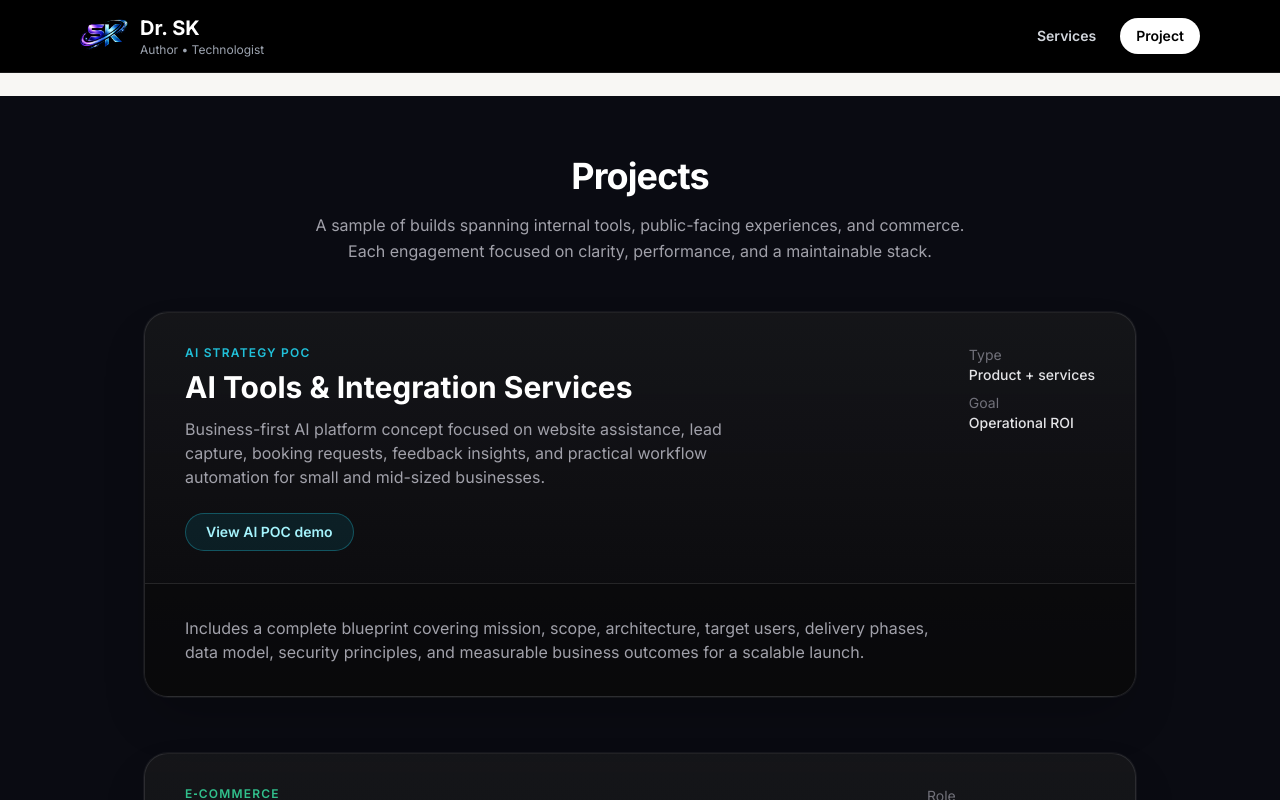
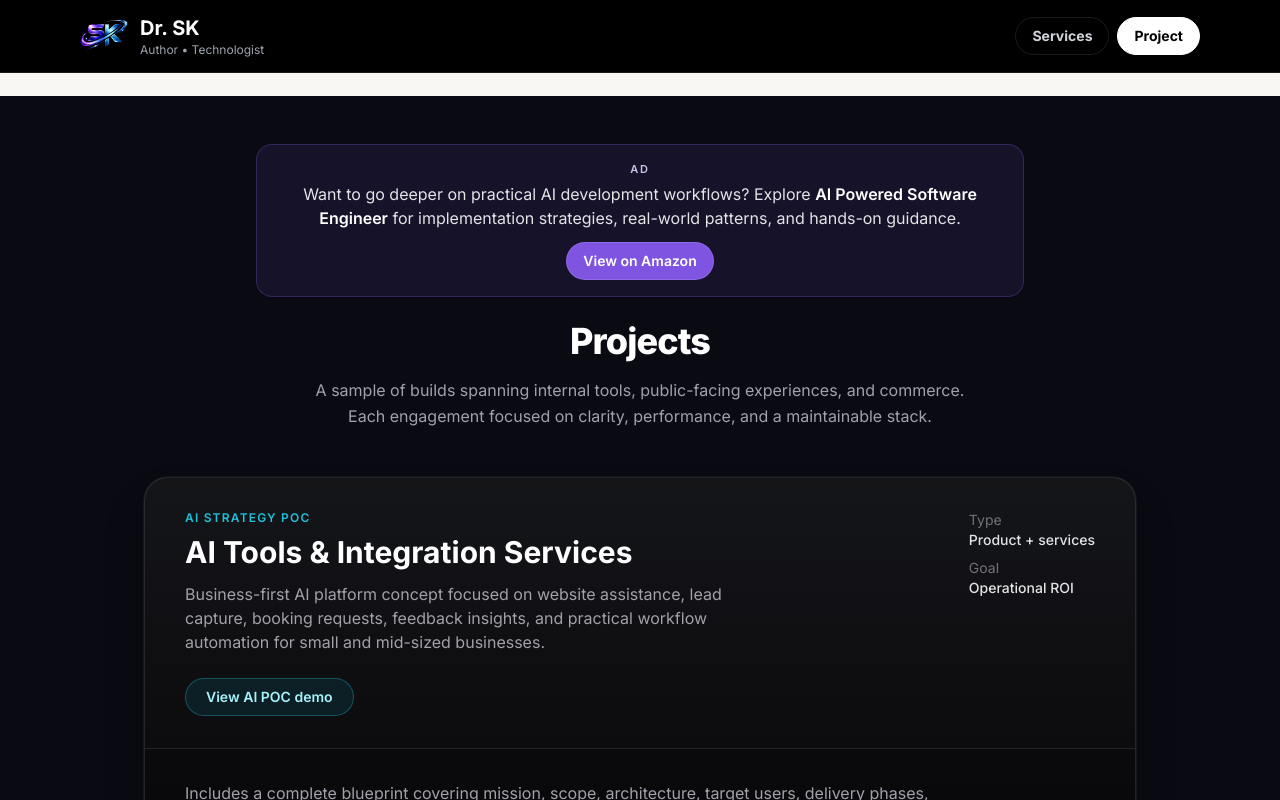
Before and after one commit to sagar1008kc/drsk, a Next.js app: page /project in a window 1280 px wide. Shown: the top 800 px of the page. Built offline with nearby package versions, Linux system fonts and the light colour scheme.

Commit message:
updated ads

```diff
--- /dev/null
+++ b/src/app/books/page.tsx
@@ -0,0 +1,5 @@
+import { redirect } from 'next/navigation';
+
+export default function BooksPage() {
+  redirect('/#books');
+}
--- a/src/app/page.tsx
+++ b/src/app/page.tsx
@@ -83,12 +83,26 @@ export default function Home() {
 
   return (
     <main className="min-h-screen bg-[#F8F7F4] text-zinc-900">
+      <section className="relative z-[900] border-b border-white/10 bg-gradient-to-b from-[#0A0B12] via-[#0c0d14] to-zinc-950">
+        <div className="mx-auto max-w-6xl px-4 py-2.5 text-center text-sm font-medium text-zinc-100 sm:text-base">
+        Struggling with stress, overthinking, or emotional ups and downs?
+        This powerful book helps you calm your mind and take control of your emotions.{' '}
+          <a
+            href="https://a.co/d/0b33CrJD"
+            target="_blank"
+            rel="noopener noreferrer"
+            className="font-semibold text-violet-300 underline underline-offset-4 transition hover:text-violet-200"
+          >
+            Read on Amazon
+          </a>
+        </div>
+      </section>
 
       {/* Hero */}
       <section className="relative overflow-hidden">
         {/* Subtle dot texture */}
         <div className="absolute inset-0 dot-pattern opacity-60 pointer-events-none" />
-        <div className="relative mx-auto max-w-6xl px-4 pt-14 pb-10">
+        <div className="relative mx-auto max-w-6xl px-4 pb-10 pt-10">
           <motion.div
             initial="hidden"
             animate="visible"
--- a/src/app/project/page.tsx
+++ b/src/app/project/page.tsx
@@ -10,9 +10,30 @@ export const metadata: Metadata = {
 
 export default function ProjectPage() {
   return (
-    <main className="min-h-screen bg-[#0A0B12] pb-20 pt-8 text-white md:pt-12">
+    <main className="min-h-screen bg-[#0A0B12] pb-20 pt-5 text-white md:pt-12">
       <div className="mx-auto max-w-5xl px-4">
-        <h1 className="mt-3 text-center text-3xl font-bold tracking-tight md:text-4xl">
+        <div className="mx-auto mb-6 max-w-3xl rounded-2xl border border-violet-500/25 bg-violet-500/10 px-4 py-4 text-center shadow-sm">
+          <p className="text-[11px] font-semibold uppercase tracking-[0.16em] text-violet-200/90">
+            Ad
+          </p>
+          <p className="mt-1 text-sm leading-relaxed text-zinc-200 md:text-base">
+            Want to go deeper on practical AI development workflows? Explore{' '}
+            <span className="font-semibold text-white">
+              AI Powered Software Engineer
+            </span>{' '}
+            for implementation strategies, real-world patterns, and hands-on
+            guidance.
+          </p>
+          <a
+            href="https://a.co/d/06z7LV25"
+            target="_blank"
+            rel="noopener noreferrer"
+            className="mt-3 inline-flex items-center rounded-full border border-violet-400/40 bg-violet-500/90 px-4 py-2 text-sm font-semibold text-white transition hover:bg-violet-400"
+          >
+            View on Amazon
+          </a>
+        </div>
+        <h1 className="mt-2 text-center text-3xl font-extrabold tracking-tight md:text-4xl">
           Projects
         </h1>
         <p className="mx-auto mt-4 max-w-2xl text-center text-base leading-relaxed text-zinc-400">
@@ -145,7 +166,20 @@ export default function ProjectPage() {
             />
           </div>
         </article>
-        <p className="mt-12 text-center text-sm text-zinc-500">
+        <div className="mx-auto mt-12 max-w-3xl rounded-2xl border border-violet-500/25 bg-violet-500/10 px-4 py-5 text-center">
+          <p className="text-sm font-medium text-zinc-200 md:text-base">
+            Want to level up AI skills or emotional balance?
+          </p>
+          <a
+            href="https://www.amazon.com/author/drsk1"
+            target="_blank"
+            rel="noopener noreferrer"
+            className="mt-3 inline-flex items-center rounded-full border border-violet-400/40 bg-violet-500/90 px-4 py-2 text-sm font-semibold text-white transition hover:bg-violet-400"
+          >
+            Read Books
+          </a>
+        </div>
+        <p className="mt-8 text-center text-sm text-zinc-500">
           Interested in something similar?{' '}
           <Link
             href="/services"
@@ -155,7 +189,7 @@ export default function ProjectPage() {
           </Link>{' '}
           or{' '}
           <Link
-            href="#contact"
+            href="/#contact"
             className="font-semibold text-violet-400 underline-offset-4 hover:text-violet-300 hover:underline"
           >
             get in touch
--- a/src/component/Navbar.tsx
+++ b/src/component/Navbar.tsx
@@ -10,7 +10,7 @@ export default function Navbar() {
 
   return (
     <header className="fixed top-0 left-0 right-0 z-[1000] border-b border-white/10 bg-black backdrop-blur-md">
-      <div className="mx-auto flex max-w-6xl items-center justify-between gap-2 px-3 py-2.5 sm:gap-4 sm:px-4 sm:py-3">
+      <div className="mx-auto flex max-w-6xl items-center justify-between gap-2 px-3 py-2 sm:gap-4 sm:px-4 sm:py-3">
         <Link
           href="/"
           className="flex min-w-0 shrink items-center gap-2 sm:gap-3"
@@ -42,10 +42,10 @@ export default function Navbar() {
         >
           <Link
             href="/services"
-            className={`whitespace-nowrap rounded-full px-2 py-1.5 text-[11px] font-semibold transition sm:px-4 sm:py-2 sm:text-sm ${
+            className={`whitespace-nowrap rounded-full border px-2.5 py-1 text-xs font-bold transition sm:px-4 sm:py-2 sm:text-sm ${
               isActive('/services')
-                ? 'bg-white text-black shadow-md'
-                : 'text-gray-300 hover:bg-white/10 hover:text-white'
+                ? 'border-white bg-white text-black shadow-md'
+                : 'border-white/10 text-gray-300 hover:border-white/20 hover:bg-white/10 hover:text-white'
             }`}
           >
             Services
@@ -53,10 +53,10 @@ export default function Navbar() {
 
           <Link
             href="/project"
-            className={`whitespace-nowrap rounded-full px-2 py-1.5 text-[11px] font-semibold transition sm:px-4 sm:py-2 sm:text-sm ${
+            className={`whitespace-nowrap rounded-full border px-2.5 py-1 text-xs font-bold transition sm:px-4 sm:py-2 sm:text-sm ${
               isActive('/project')
-                ? 'bg-white text-black shadow-md'
-                : 'text-gray-300 hover:bg-white/10 hover:text-white'
+                ? 'border-white bg-white text-black shadow-md'
+                : 'border-white/10 text-gray-300 hover:border-white/20 hover:bg-white/10 hover:text-white'
             }`}
           >
             Project
--- a/src/component/Services.tsx
+++ b/src/component/Services.tsx
@@ -187,7 +187,7 @@ export default function Services() {
   return (
     <>
       <main className="min-h-screen bg-[#0A0B12] pb-16 text-white">
-        <section id="services" className="py-10 md:py-14">
+        <section id="services" className="pb-10 pt-6 md:py-14">
           <div className="mx-auto max-w-6xl px-4">
             <motion.div
               initial="hidden"
@@ -197,7 +197,7 @@ export default function Services() {
               transition={{ duration: 0.5 }}
               className="mb-12 text-center"
             >
-              <h1 className="text-4xl font-bold tracking-tight text-white md:text-5xl">
+              <h1 className="text-4xl font-extrabold tracking-tight text-white md:text-5xl">
                 <span className="relative inline-block">
                   Services
                   <span
@@ -333,7 +333,18 @@ export default function Services() {
             </motion.section>
           </div>
         </section>
-        <p className="mt-12 text-center text-sm text-zinc-500">
+        <div className="mx-auto mt-12 max-w-3xl rounded-2xl border border-violet-500/25 bg-violet-500/10 px-4 py-5 text-center">
+          <p className="text-sm font-medium text-zinc-200 md:text-base">
+            Want to level up AI skills or emotional balance?
+          </p>
+          <Link
+            href="/books"
+            className="mt-3 inline-flex items-center rounded-full border border-violet-400/40 bg-violet-500/90 px-4 py-2 text-sm font-semibold text-white transition hover:bg-violet-400"
+          >
+            Read Books
+          </Link>
+        </div>
+        <p className="mt-8 text-center text-sm text-zinc-500">
           Interested in something similar?{' '}
           <Link
             href="/project"
@@ -343,7 +354,7 @@ export default function Services() {
           </Link>{' '}
           or{' '}
           <Link
-            href="#contact"
+            href="/#contact"
             className="font-semibold text-violet-400 underline-offset-4 hover:text-violet-300 hover:underline"
           >
             get in touch
```
